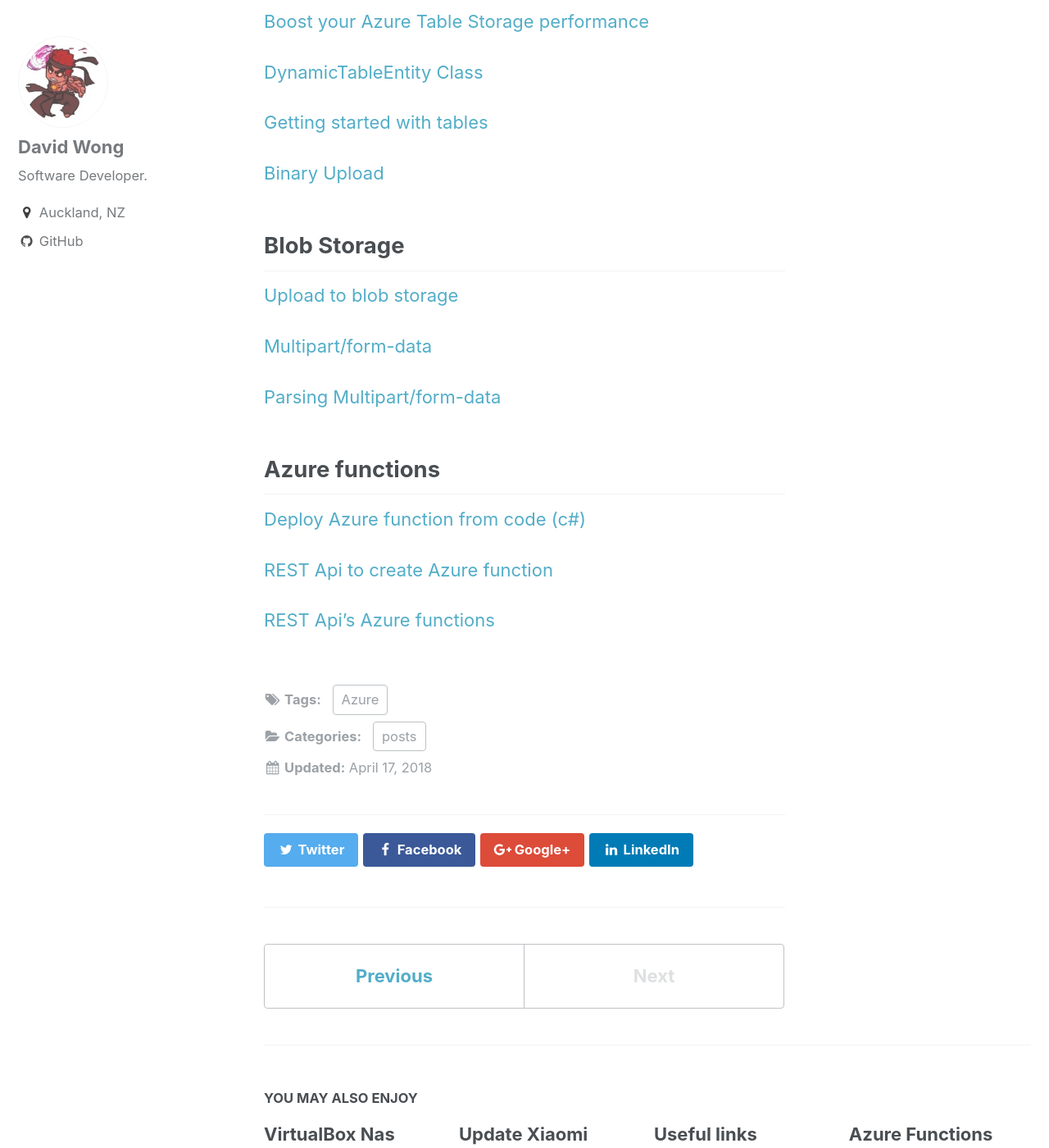
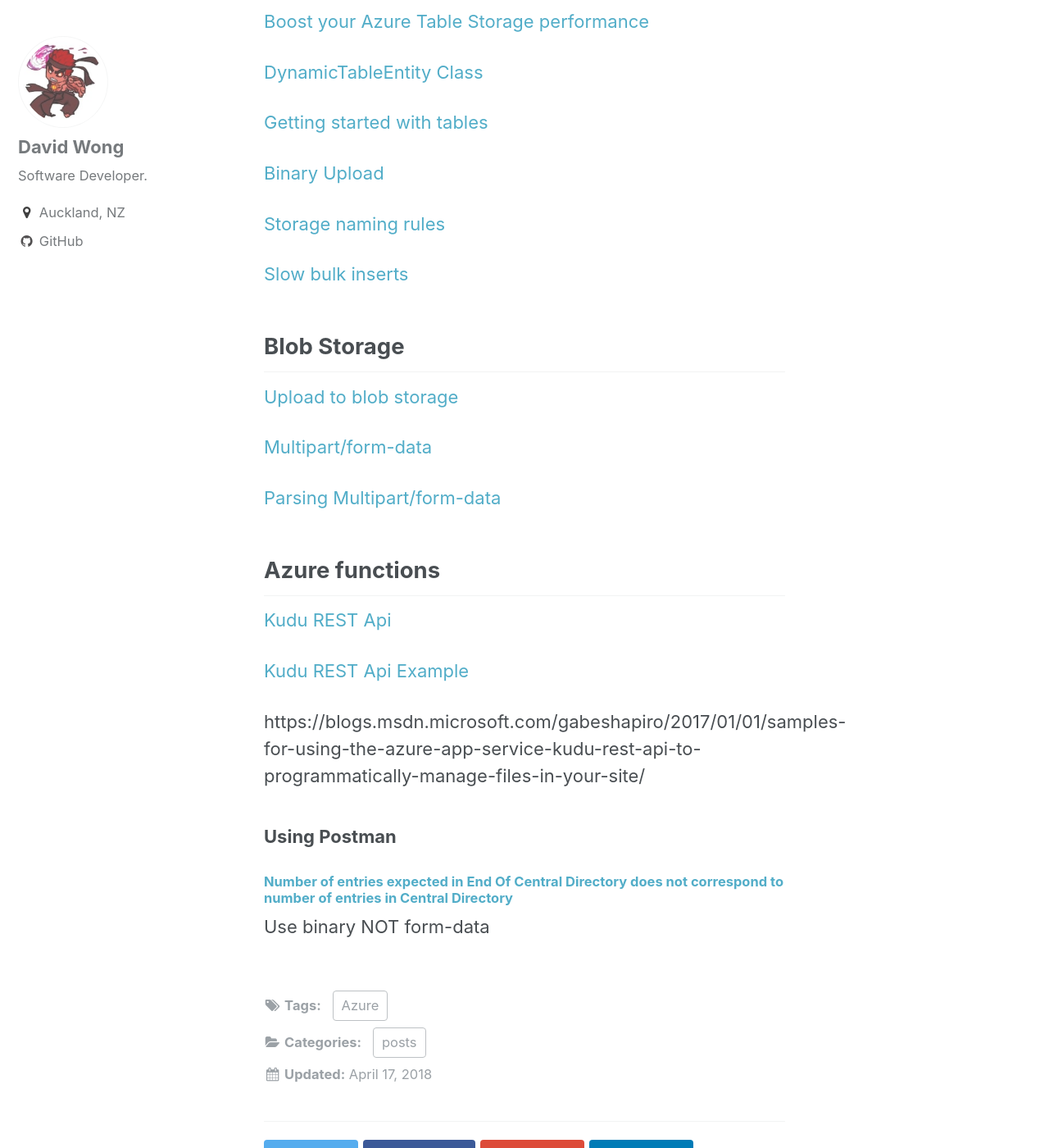
Before and after one commit to dvkwong/devint, a Jekyll site: the page built from _posts/2018-04-17-Azure-Storage.md, in a window 1280 px wide and 1400 px high, scrolled down 563 px. Shown: the whole window at 82% size. Built offline with Jekyll 4.4.1, drawn with Linux system fonts in a browser that asks for light colours.

Commit message:
Update links

```diff
--- a/_posts/2018-04-17-Azure-Storage.md
+++ b/_posts/2018-04-17-Azure-Storage.md
@@ -20,6 +20,10 @@
 
 [Binary Upload](https://blogs.technet.microsoft.com/livedevopsinjapan/2017/10/07/image-uploading-with-azure-functions-node-js-and-angular-4/)
 
+[Storage naming rules](https://blogs.msdn.microsoft.com/jmstall/2014/06/12/azure-storage-naming-rules/)
+
+[Slow bulk inserts](https://stackoverflow.com/questions/17955557/painfully-slow-azure-table-insert-and-delete-batch-operations)
+
 ## Blob Storage
 
 [Upload to blob storage](https://www.cyotek.com/blog/upload-data-to-blob-storage-with-azure-functions)
@@ -30,8 +34,14 @@
 
 ## Azure functions
 
-[Deploy Azure function from code (c#)](https://stackoverflow.com/questions/45034054/deploy-azure-function-from-code-c)
+[Kudu REST Api](https://github.com/projectkudu/kudu/wiki/REST-API#zip)
 
-[REST Api to create Azure function](https://docs.microsoft.com/en-us/rest/api/appservice/WebApps/CreateFunction)
+[Kudu REST Api Example](https://geeks.ms/davidjrh/2015/09/12/azure-web-apps-kudu-rest-api-is-a-box-of-surprises/)
 
-[REST Api's Azure functions](https://feedback.azure.com/forums/355860-azure-functions/suggestions/32593513-manage-function-using-the-azure-rest-api)
+https://blogs.msdn.microsoft.com/gabeshapiro/2017/01/01/samples-for-using-the-azure-app-service-kudu-rest-api-to-programmatically-manage-files-in-your-site/
+
+### Using Postman
+
+#### [Number of entries expected in End Of Central Directory does not correspond to number of entries in Central Directory](https://github.com/projectkudu/kudu/issues/2398)
+
+Use binary NOT form-data
```
Also changed, not shown: _posts/2017-10-02-Useful-Links.md (+6 -0 lines).
